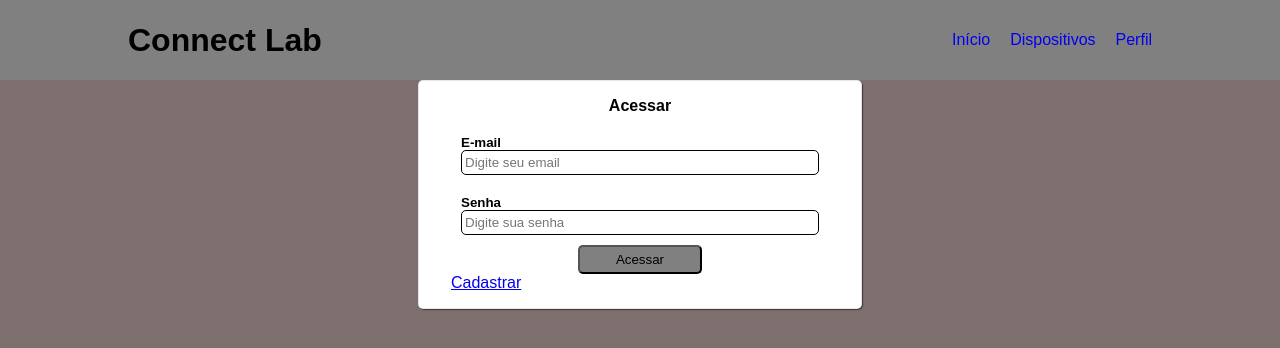
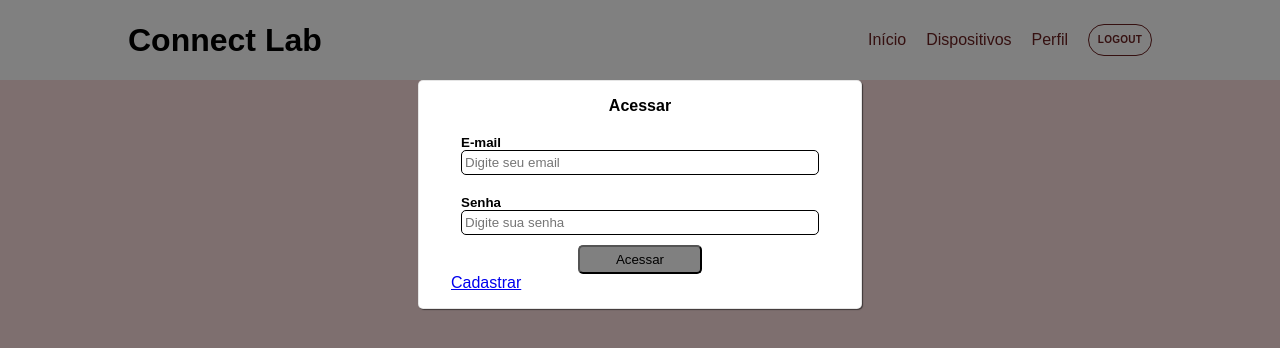
Before and after one commit to caetanobraga/ConnectLab, a React (Vite) app: page /login in a window 1280 px wide. Shown: the top 348 px of the page. Built offline with nearby package versions, Linux system fonts and the light colour scheme; sample sign-in values are in the browser's storage.

Commit message:
versao final???

```diff
--- a/src/Theme/HandleTheme.jsx
+++ b/src/Theme/HandleTheme.jsx
@@ -1,11 +1,6 @@
-import { Button } from "../components"
+import { Button } from '../components';
 
-
- export const HandleTheme = (theme) => {
-    return(
-    <Button onClick={() => !theme }>
-       Troca cor
-    </Button>
-    )
-
- }
+import { ThemeProvider } from 'styled-components';
+export const HandleTheme = (theme) => {
+  return <Button onClick={(setTheme) => !theme}>Troca cor</Button>;
+};
--- a/src/components/NavBar/NavBar.jsx
+++ b/src/components/NavBar/NavBar.jsx
@@ -1,10 +1,15 @@
+import { Button } from '@material-ui/core';
 import { useContext } from 'react';
 import { Link } from 'react-router-dom';
 import { AuthContext } from '../../contexts/Authenticate';
 import { NavBarStyled } from './NavBar.styles';
 
 export const NavBar = () => {
-  const { authenticated } = useContext(AuthContext);
+  const { authenticated, logout } = useContext(AuthContext);
+
+  const handleLogout = () => {
+    logout();
+  };
 
   if (!authenticated) {
     return null;
@@ -21,6 +26,9 @@ export const NavBar = () => {
         <li key={2}>
           <Link to="/perfil">Perfil</Link>
         </li>
+        <li key={3}>
+          <Button onClick={handleLogout}>Logout</Button>
+        </li>
       </ul>
     </NavBarStyled>
   );
--- a/src/components/NavBar/NavBar.styles.jsx
+++ b/src/components/NavBar/NavBar.styles.jsx
@@ -8,4 +8,15 @@ export const NavBarStyled = styled.div`
   & Link {
     text-decoration: none;
   }
+
+  & Button {
+    border: 1px solid;
+    border-radius: 20px;
+    font-size: 10px;
+    font-weight: bolder;
+    color: #351010;
+  }
+  & a {
+    color: #351010;
+  }
 `;
--- a/src/contexts/Authenticate.jsx
+++ b/src/contexts/Authenticate.jsx
@@ -37,10 +37,10 @@ export const AuthProvider = ({ children }) => {
   };
 
   const logout = () => {
-    console.log('logout');
     localStorage.removeItem('user');
     localStorage.removeItem('token');
     api.defaults.headers.Authorization = null;
+    setUser(null);
     navigate('/login');
   };
 
--- a/src/pages/Cadastrar/Cadastrar.jsx
+++ b/src/pages/Cadastrar/Cadastrar.jsx
@@ -8,6 +8,7 @@ import { Button, LabelInput, Paper } from '../../components';
 import { CadastrarStyled, FormCadastro } from './Cadastrar.styles';
 import { ToastContainer } from 'react-toastify';
 import { notifyError } from '../../utils';
+import { Navigate } from 'react-router-dom';
 
 const campoObrigatorio = 'Campo obrigatório';
 const baseURL = 'https://connectlab.onrender.com/';
@@ -97,14 +98,13 @@ export const Cadastrar = () => {
     axios
       .post(baseURL + 'auth/register/', body, headers)
       .then((response) => {
-        console.log(response);
+        return response;
       })
       .catch((erro) => {
-        console.log(erro.response.data.error);
         notifyError(erro.response.data.error);
       });
   };
-
+  <Navigate to="/" />;
   const buscaCep = (e) => {
     if (!e.target.value) {
       return;
--- a/src/pages/Home/Home.jsx
+++ b/src/pages/Home/Home.jsx
@@ -20,8 +20,8 @@ export const Home = () => {
   useEffect(() => {
     (async () => {
       const response = await getUsersDevices(userId.id);
-      if (response.data.error) {
-        console.log(response.data.error);
+      if (response) {
+        console.log(response);
         return;
       }
       setDevices(response.data);
```
